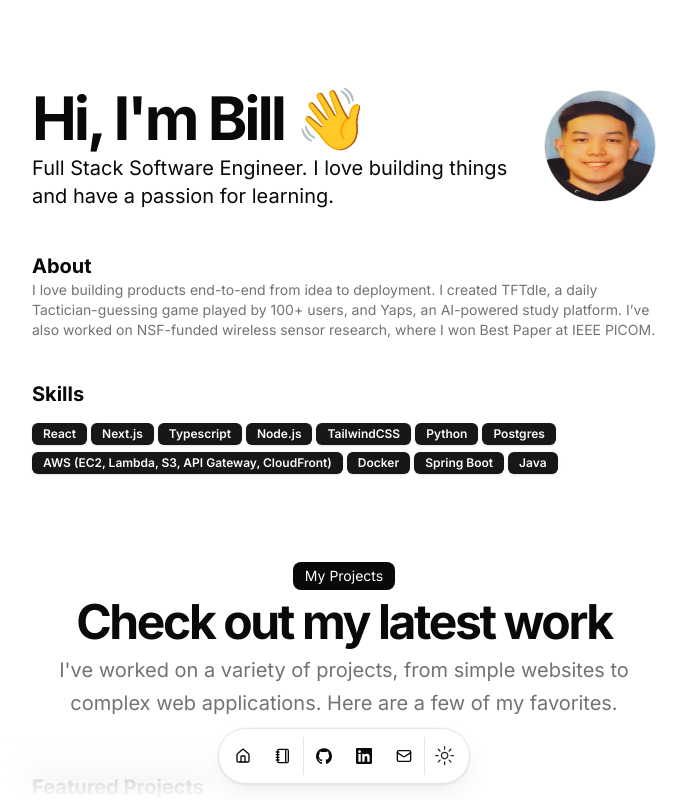
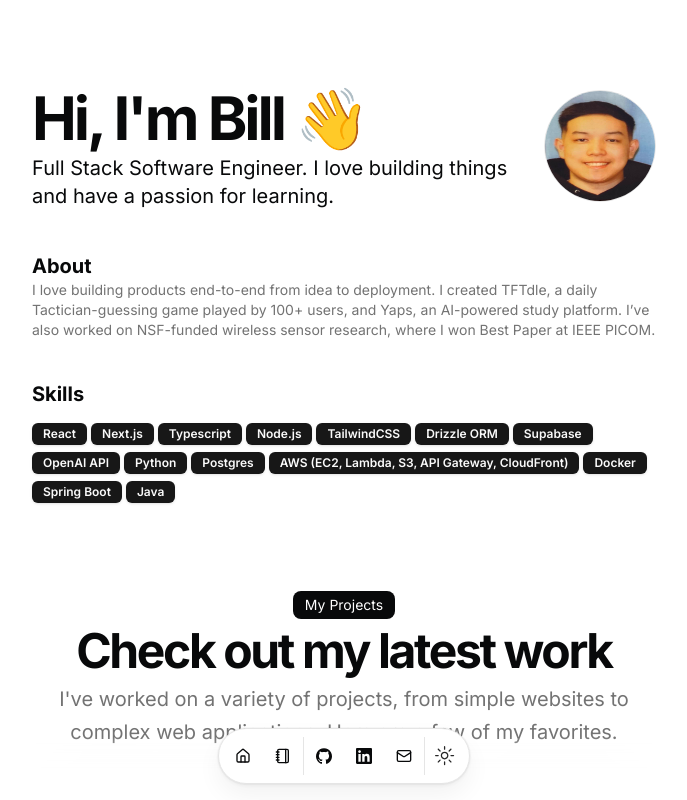
Before and after one commit to billhuynh1/portfolio, a Next.js app: page / in a window 1280 px wide. Shown: the top 800 px of the page, without its empty margins (296-983 px from the left). Built offline with nearby package versions, Linux system fonts and the light colour scheme.

Commit message:
Add skills

```diff
--- a/src/data/resume.tsx
+++ b/src/data/resume.tsx
@@ -18,6 +18,9 @@ export const DATA = {
     "Typescript",
     "Node.js",
     "TailwindCSS",
+    "Drizzle ORM",
+    "Supabase",
+    "OpenAI API",
     "Python",
     "Postgres",
     "AWS (EC2, Lambda, S3, API Gateway, CloudFront)",
```
